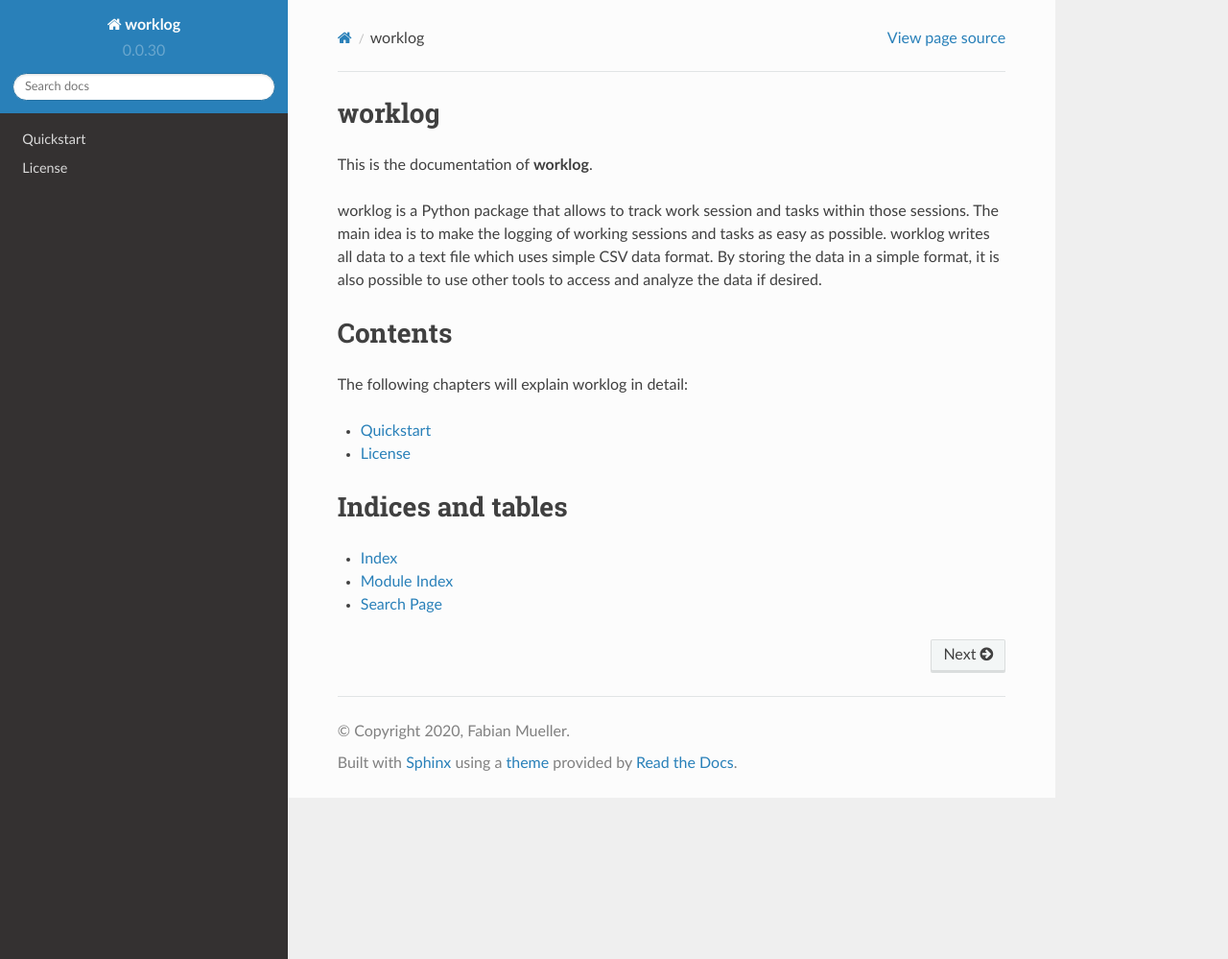
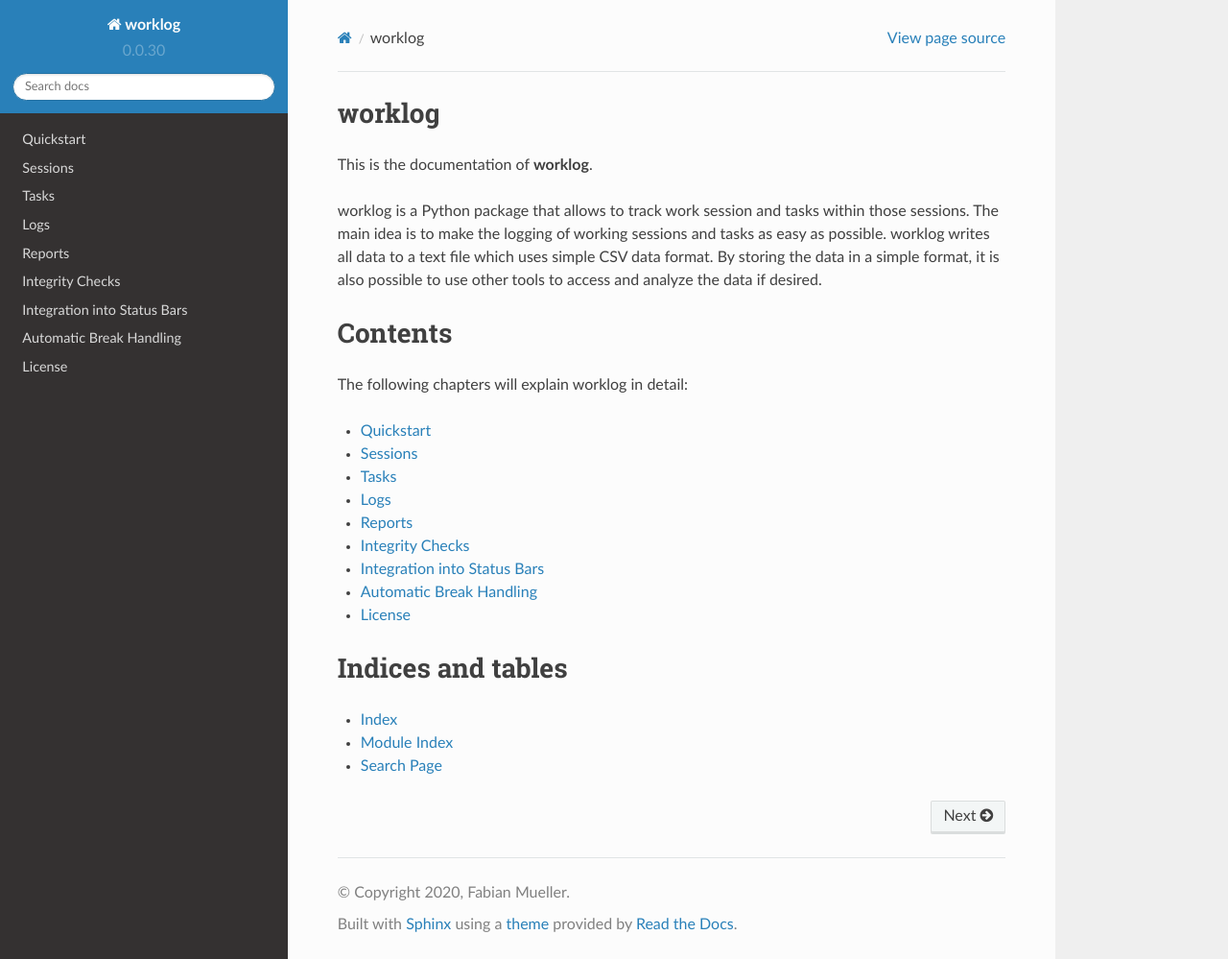
Before and after one commit to dotcs/worklog, a Sphinx documentation site: the page built from docs/index.rst, in a window 1280 px wide and 999 px high. Shown: the whole window at 96% size. Built offline with Sphinx 7.4.7 and the Read the Docs theme 2.0.0, drawn with Linux system fonts in a browser that asks for light colours.

Commit message:
Add structure

```diff
--- a/docs/index.rst
+++ b/docs/index.rst
@@ -21,6 +21,13 @@ The following chapters will explain worklog in detail:
    :maxdepth: 1
 
    Quickstart <text/quickstart>
+   Sessions <text/sessions>
+   Tasks <text/tasks>
+   Logs <text/logs>
+   Reports <text/reports>
+   Integrity Checks <text/integrity>
+   Integration into Status Bars <text/status-bars>
+   Automatic Break Handling <text/auto-breaks>
    License <license>
 
 
--- /dev/null
+++ b/docs/text/auto-breaks.rst
@@ -0,0 +1,6 @@
+.. _auto-breaks-label:
+
+Automatic Break Handling
+========================
+
+tbd
--- /dev/null
+++ b/docs/text/integrity.rst
@@ -0,0 +1,6 @@
+.. _integrity-label:
+
+Integrity check
+===============
+
+tbd
--- /dev/null
+++ b/docs/text/logs.rst
@@ -0,0 +1,6 @@
+.. _logs-label:
+
+Logs
+====
+
+tbd
--- /dev/null
+++ b/docs/text/reports.rst
@@ -0,0 +1,6 @@
+.. _reports-label:
+
+Reports
+=======
+
+tbd
--- /dev/null
+++ b/docs/text/sessions.rst
@@ -0,0 +1,6 @@
+.. _sessions-label:
+
+Sessions
+========
+
+tbd
--- /dev/null
+++ b/docs/text/tasks.rst
@@ -0,0 +1,6 @@
+.. _tasks-label:
+
+Tasks
+=====
+
+tbd
```
Also changed, not shown: docs/text/status-bars.rst (added, +44 -0 lines).
